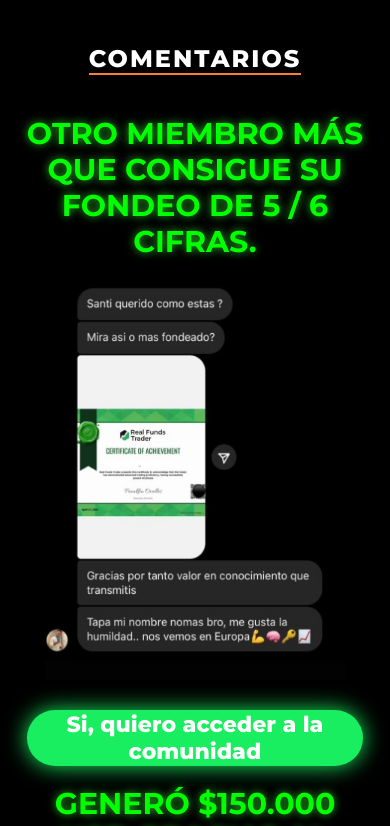
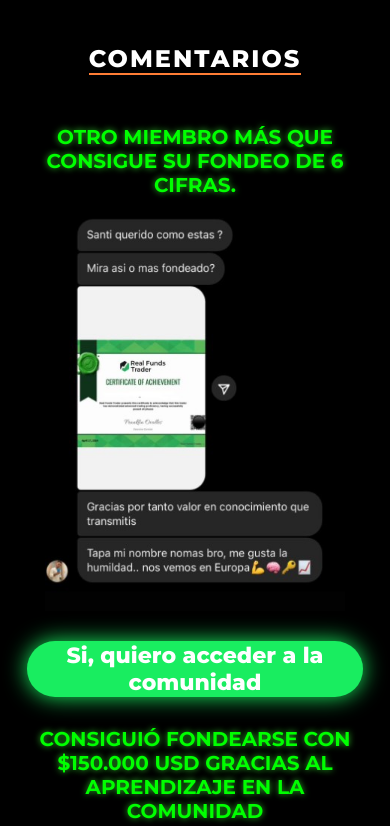
Before and after one commit to SantiAmadofx/club-1-, a Next.js app: page / in a window 390 px wide. Shown: the part 3094-3920 px from the top of the page. Built offline with nearby package versions, Linux system fonts and the light colour scheme.

Commit message:
tamaño letra

```diff
--- a/src/app/page.js
+++ b/src/app/page.js
@@ -164,7 +164,7 @@ export default function Home() {
           <h1 className={styles.title}>COMENTARIOS</h1>
         </div>
         <h1 className={styles.comentarios_title}>
-          OTRO MIEMBRO MÁS QUE CONSIGUE SU FONDEO DE 5 / 6 CIFRAS.
+          OTRO MIEMBRO MÁS QUE CONSIGUE SU FONDEO DE 6 CIFRAS.
         </h1>
         <img
           className={styles.image_comentarios}
@@ -175,7 +175,8 @@ export default function Home() {
           Si, quiero acceder a la comunidad
         </button>
         <h1 className={styles.comentarios_title}>
-          GENERÓ $150.000 USD GRACIAS AL APRENDIZAJE EN LA COMUNIDAD
+          CONSIGUIÓ FONDEARSE CON $150.000 USD GRACIAS AL APRENDIZAJE EN LA
+          COMUNIDAD
         </h1>
         <img
           className={styles.image_comentarios}
@@ -186,7 +187,7 @@ export default function Home() {
           Si, quiero acceder a la comunidad
         </button>
         <h1 className={styles.comentarios_title}>
-          OTRO MIEMBRO MÁS QUE CONSIGUE SU FONDEO DE 5 / 6 CIFRAS.
+          OTRO MIEMBRO MÁS QUE CONSIGUE SU FONDEO DE 6 CIFRAS.
         </h1>
 
         <img
@@ -198,7 +199,7 @@ export default function Home() {
           Si, quiero acceder a la comunidad
         </button>
         <h1 className={styles.comentarios_title}>
-          OTRO MIEMBRO MÁS QUE CONSIGUE SU FONDEO DE 5 / 6 CIFRAS.
+          OTRO MIEMBRO MÁS QUE CONSIGUE SU FONDEO DE 5 CIFRAS.
         </h1>
         <img
           className={styles.image_comentarios}
@@ -209,7 +210,7 @@ export default function Home() {
           Si, quiero acceder a la comunidad
         </button>
         <h1 className={styles.comentarios_title}>
-          OTRO MIEMBRO MÁS QUE CONSIGUE SU FONDEO DE 5 / 6 CIFRAS.
+          OTRO MIEMBRO MÁS QUE CONSIGUE SU FONDEO DE 5 CIFRAS.
         </h1>
         <img
           className={styles.image_comentarios}
--- a/src/app/page.module.css
+++ b/src/app/page.module.css
@@ -336,4 +336,13 @@
     box-shadow: 0px 0px 22px 0px #2e5d3e;
     transition: all 300ms ease 0ms;
   }
+  .comentarios_title {
+    font-weight: 700;
+    font-size: 20px;
+    margin-top: 30px;
+    color: #00ff00 !important;
+    line-height: 1.2em;
+    text-align: center;
+    text-shadow: 0em 0em 0.3em #2bb725;
+  }
 }
```
